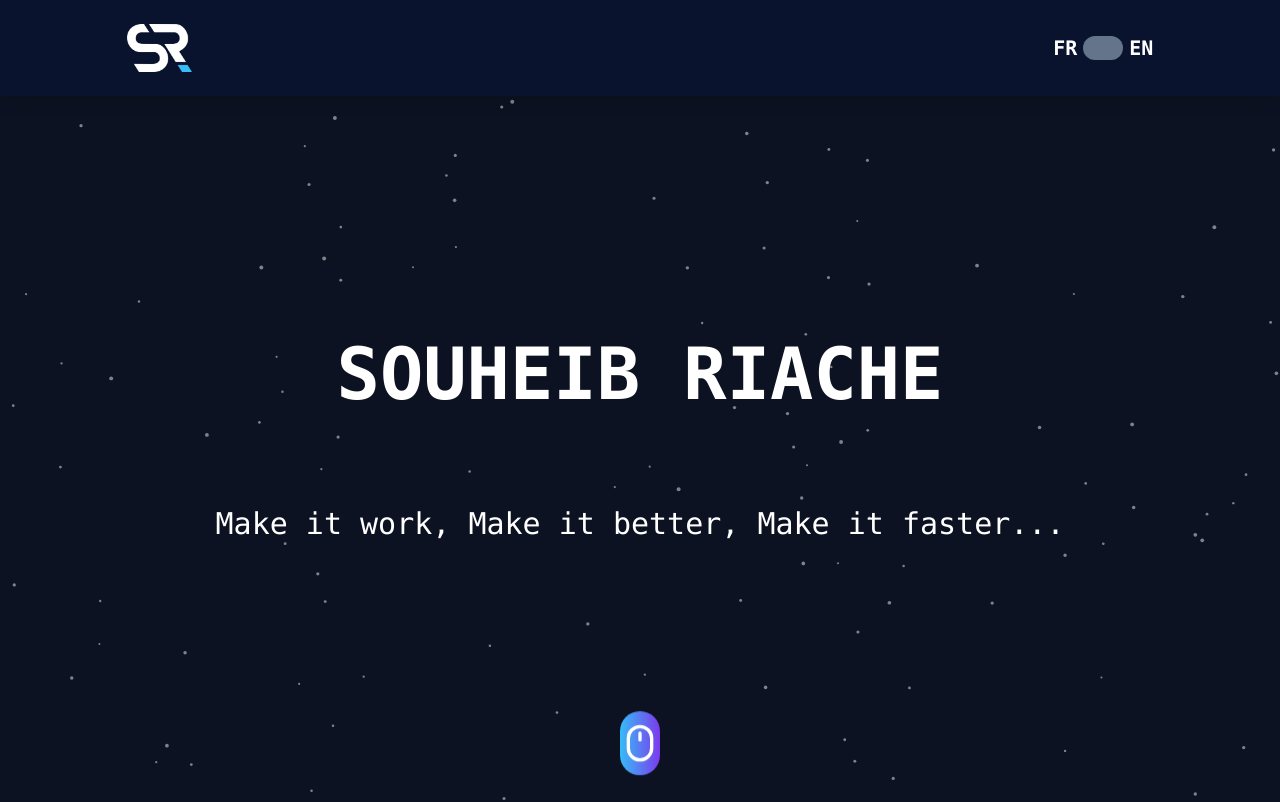
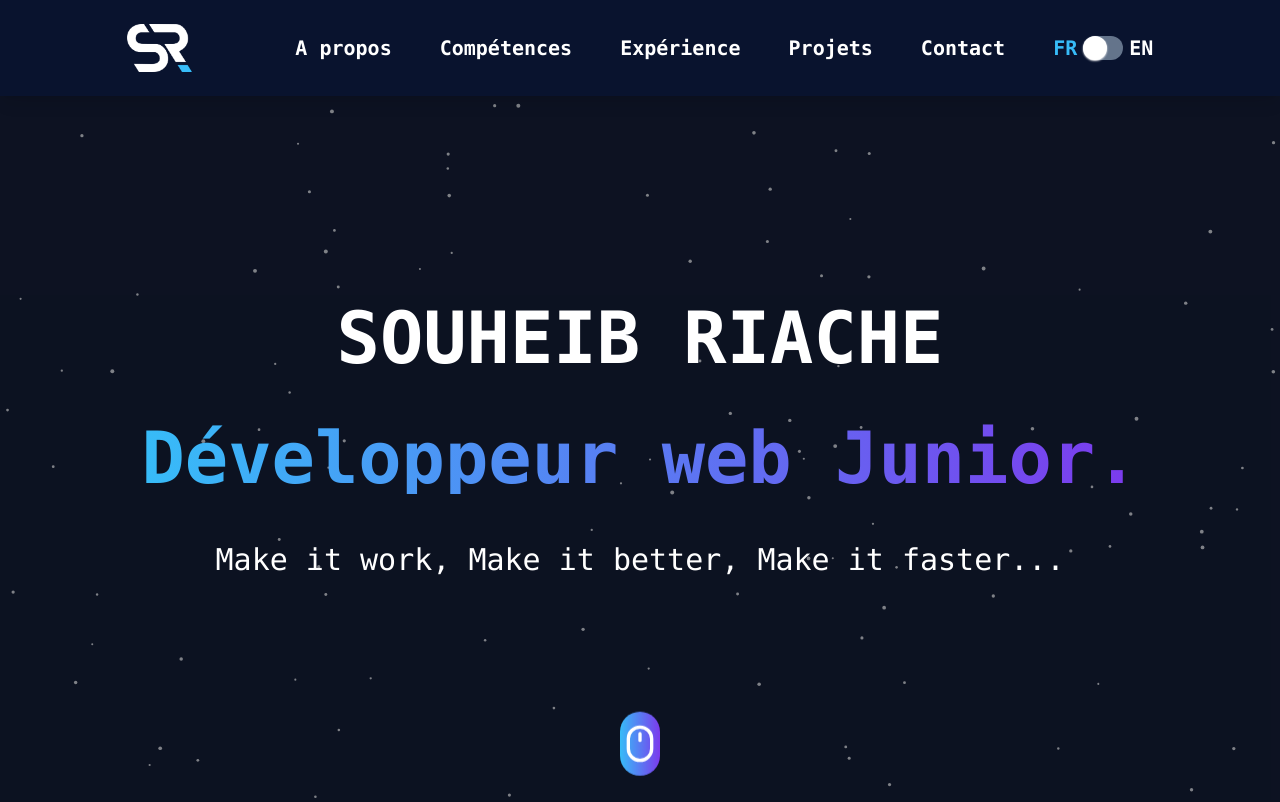
Before and after one commit to souheibriache/portfolio-souheib, a React (Vite) app: page / in a window 1280 px wide. Shown: the top 802 px of the page. Built offline with nearby package versions, Linux system fonts and the light colour scheme.

Commit message:
fix: remove unused imports

```diff
--- a/src/App.tsx
+++ b/src/App.tsx
@@ -11,15 +11,11 @@ import ScrollToTop from "./components/Custom/ScrollToTop";
 import Hero from "./components/sections/Hero";
 import Skills from "./components/sections/Skills";
 import { useEffect, useState } from "react";
-import {
-  LanguageContext,
-  LanguageContextType,
-  LanguageType,
-} from "./context/languageContext";
+import { LanguageContext, LanguageType } from "./context/languageContext";
 import { LANGUAGE_KEY } from "./utils/constants";
 
 function App() {
-  const [language, setLanguage] = useState<LanguageType | null>(null);
+  const [language, setLanguage] = useState<LanguageType>("FR");
 
   useEffect(() => {
     const currentLanguage = localStorage.getItem(LANGUAGE_KEY);
```
